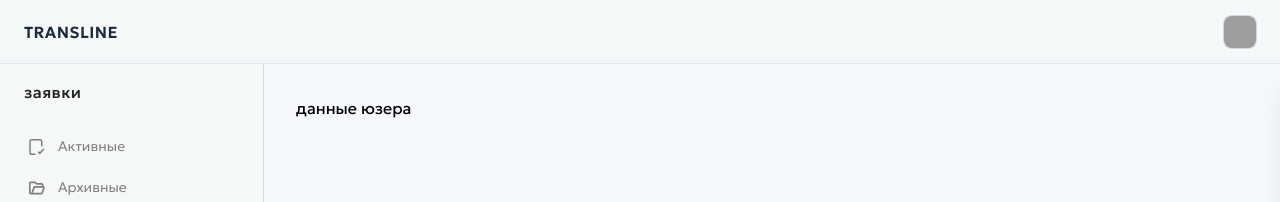
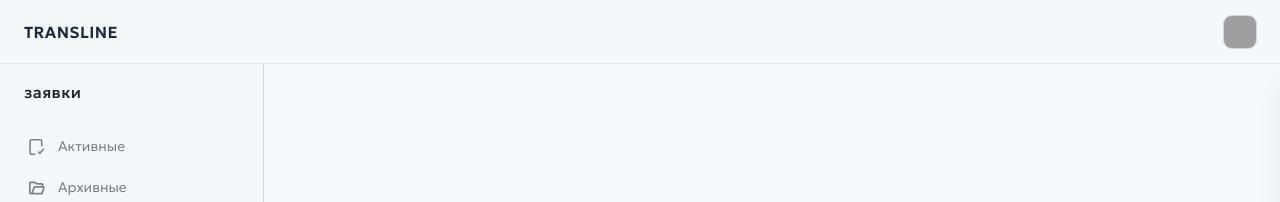
Before and after one commit to DianaIsseyeva/transline-webclient, a React (Vite) app: page /profile in a window 1280 px wide. Shown: the top 202 px of the page. Built offline with nearby package versions, Linux system fonts and the light colour scheme; grey boxes are pictures that could not be loaded.

Commit message:
refactor: deleted unused content

```diff
--- a/src/pages/ProfilePage.tsx
+++ b/src/pages/ProfilePage.tsx
@@ -53,8 +53,6 @@ export default function ProfilePage() {
       user={{ name: 'Иван Иванов', avatarUrl: 'https://i.pravatar.cc/80' }}
       sections={sections}
       activePath='/admin/refs'
-    >
-      данные юзера
-    </ProfileLayout>
+    ></ProfileLayout>
   );
 }
```
